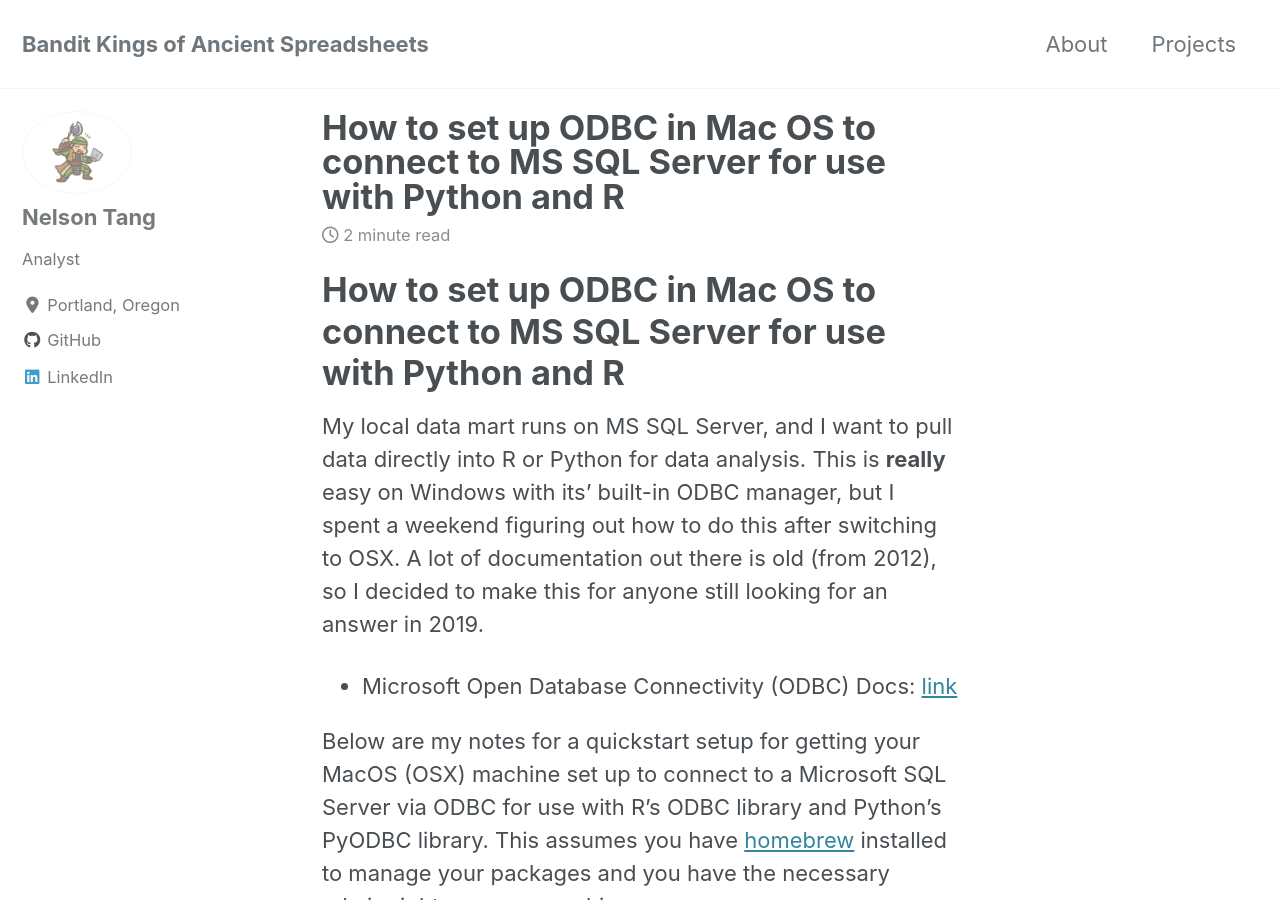
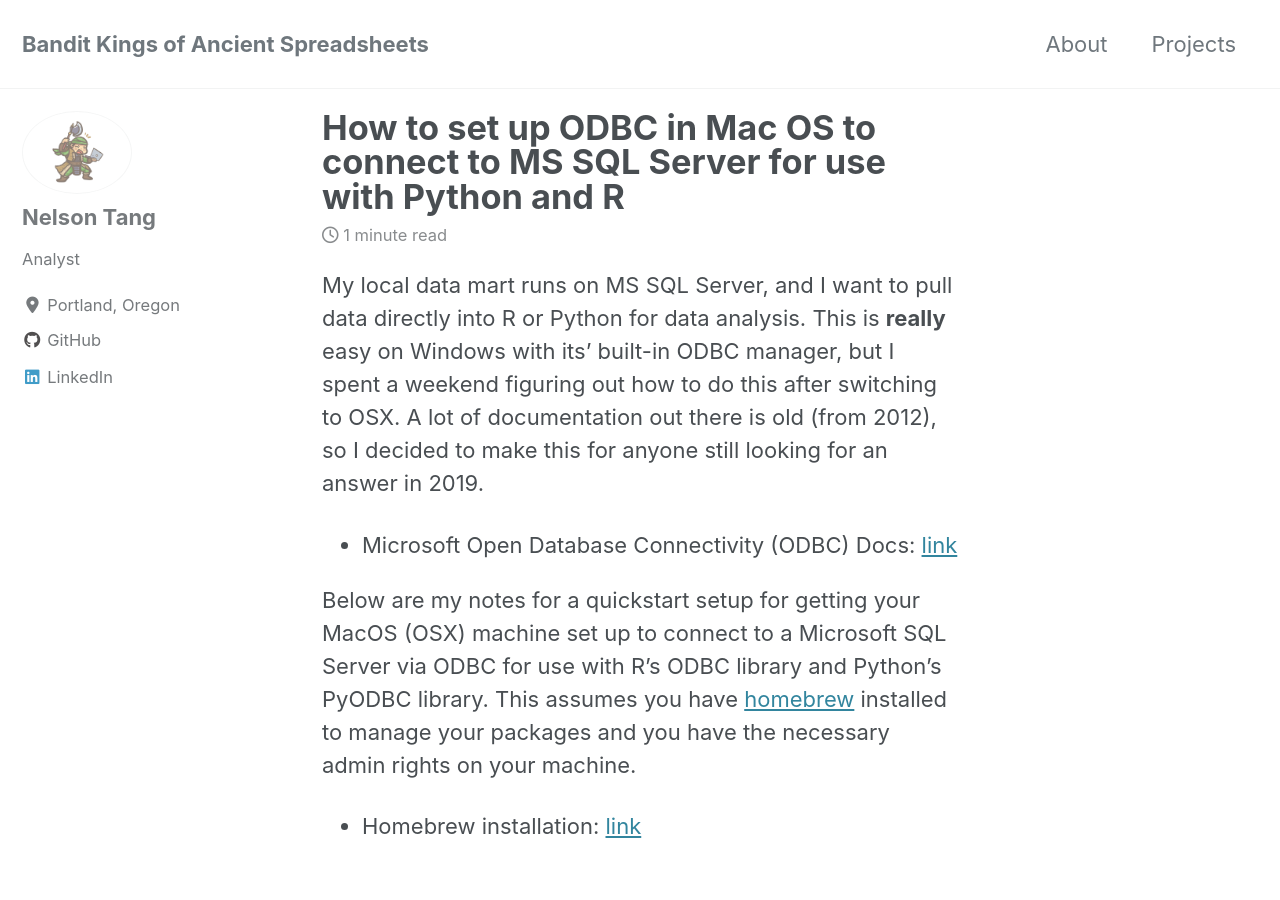
Before and after one commit to banditkingsofancientspreadsheets/banditkingsofancientspreadsheets.github.io, a Jekyll site: the page built from _posts/2019-10-19-odbc-in-OSX.md, in a window 1280 px wide and 900 px high. Built offline with Jekyll 4.4.1, drawn with Linux system fonts in a browser that asks for light colours; cached includes are drawn as plain includes; nearby versions of some CDN libraries.

Commit message:
fixed issue with header

```diff
--- a/_posts/2019-10-19-odbc-in-OSX.md
+++ b/_posts/2019-10-19-odbc-in-OSX.md
@@ -5,8 +5,6 @@
 excerpt: "My local data mart runs on MS SQL Server, and I want to pull data directly into R or Python for data analysis. This is **really** easy on Windows with its' built-in ODBC manager, but I spent a weekend figuring out how to do this after switching to OSX. A lot of documentation out there is old (from 2012), so I decided to make this for anyone still looking for an answer in 2019."
 mathjax: "true"
 ---
-
-# How to set up ODBC in Mac OS to connect to MS SQL Server for use with Python and R
 
 My local data mart runs on MS SQL Server, and I want to pull data directly into R or Python for data analysis. This is **really** easy on Windows with its' built-in ODBC manager, but I spent a weekend figuring out how to do this after switching to OSX. A lot of documentation out there is old (from 2012), so I decided to make this for anyone still looking for an answer in 2019.
 
```
